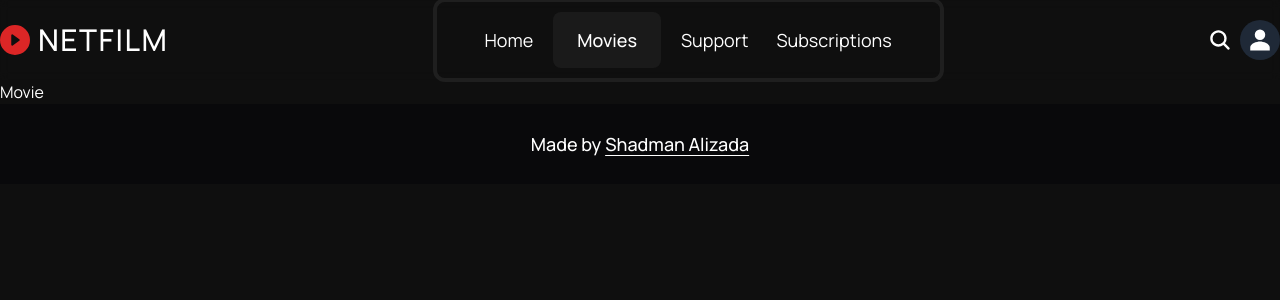
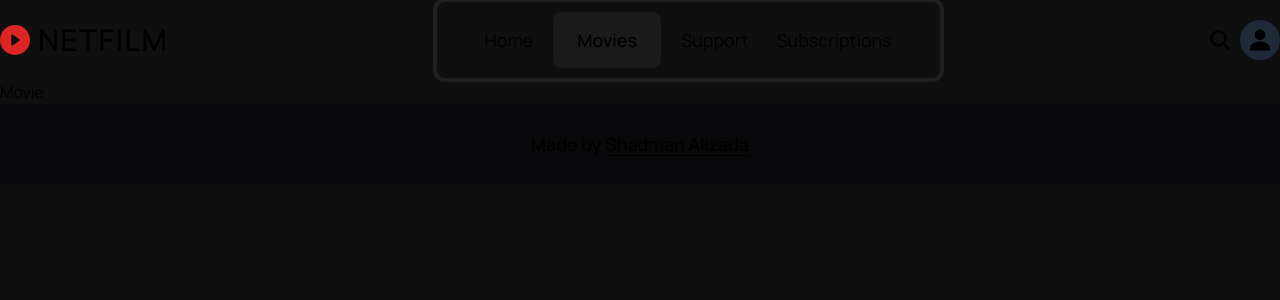
Before and after one commit to shd-mn/netfilm, a Next.js app: page /movie/1 in a window 1280 px wide. Shown: the top 300 px of the page. Built offline with nearby package versions, Linux system fonts and the light colour scheme.

Commit message:
style: some changes

```diff
--- a/app/globals.css
+++ b/app/globals.css
@@ -3,10 +3,6 @@
 @tailwind utilities;
 
 @layer components {
-  .container {
-    @apply max-w-[1800px];
-  }
-
   .btn-fill {
     @apply rounded-lg bg-red-600 px-9 py-3 font-semibold text-white shadow-md hover:bg-red-700;
   }
@@ -15,20 +11,3 @@
     @apply transition-all duration-200 ease-in-out;
   }
 }
-
-:root {
-  --foreground: #fff;
-  --background: #131118;
-}
-
-@media (prefers-color-scheme: dark) {
-  :root {
-    --foreground-rgb: 255, 255, 255;
-  }
-}
-
-body {
-  @apply flex h-screen flex-col;
-  color: var(--foreground);
-  background: var(--background);
-}
```
